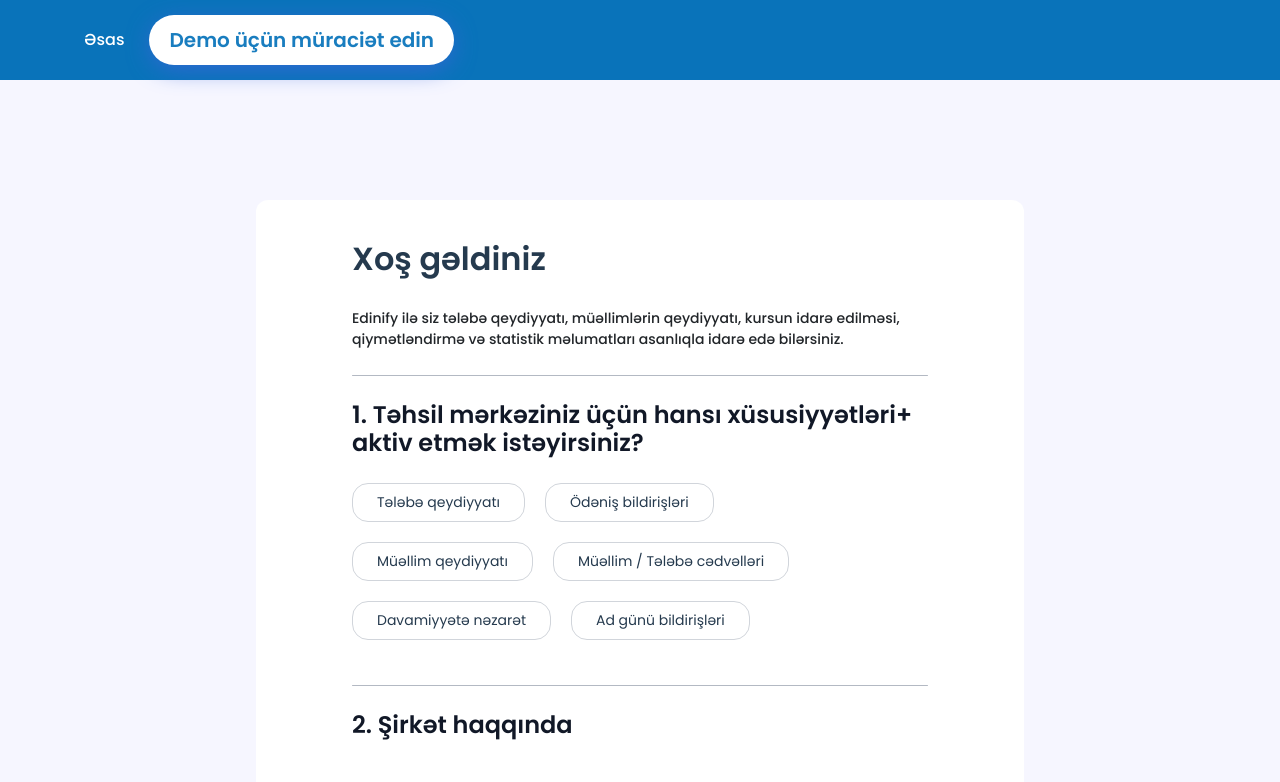
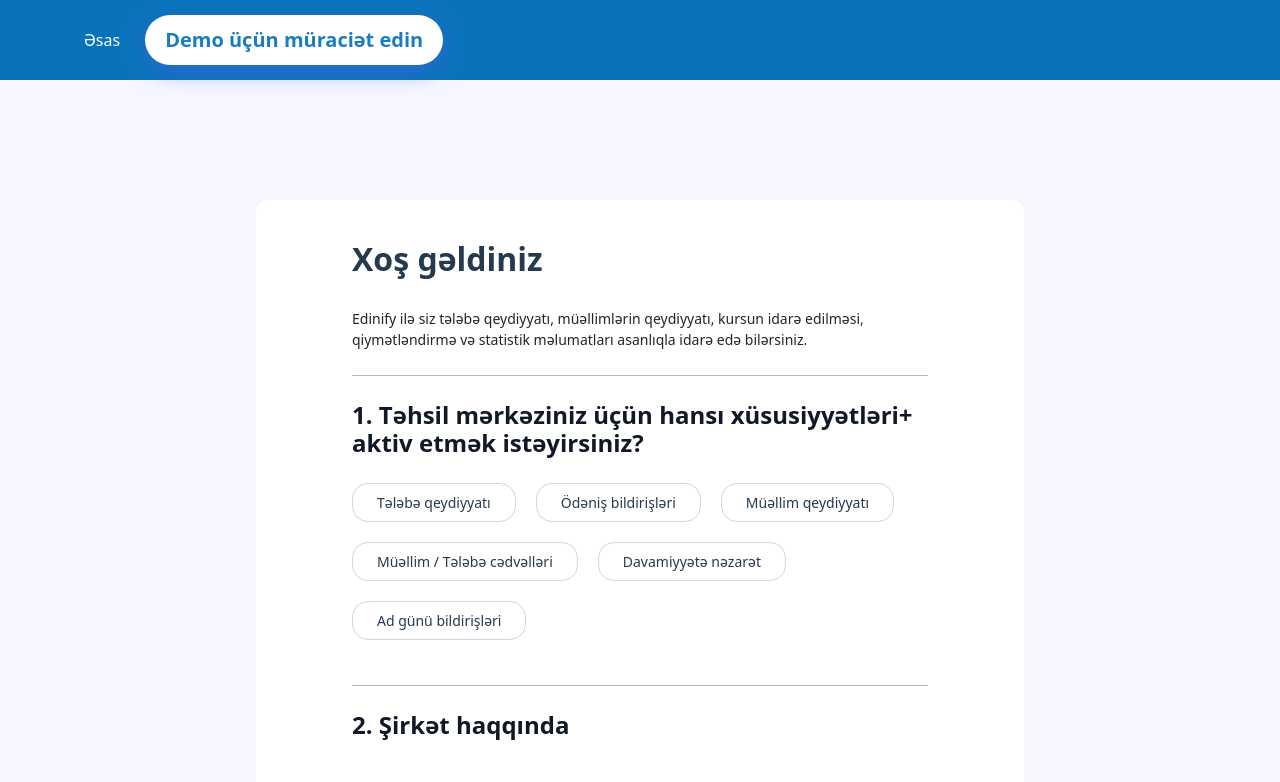
Before and after one commit to SamedovResul/Ednify, a React (Create React App) app: page /demo in a window 1280 px wide. Shown: the top 782 px of the page. Built offline with nearby package versions, Linux system fonts and the light colour scheme.

Commit message:
change color and some deisgn

```diff
--- a/public/index.html
+++ b/public/index.html
@@ -11,16 +11,17 @@
     />
     <link rel="apple-touch-icon" href="%PUBLIC_URL%/logo192.png" />
     <link rel="manifest" href="%PUBLIC_URL%/manifest.json" />
-    <link rel="preconnect" href="https://fonts.googleapis.com" />
-    <link rel="preconnect" href="https://fonts.gstatic.com" crossorigin />
-    <link
+    <link rel="preconnect" href="https://fonts.googleapis.com">
+<link rel="preconnect" href="https://fonts.gstatic.com" crossorigin>
+<link href="https://fonts.googleapis.com/css2?family=Audiowide&family=Roboto:wght@100&display=swap" rel="stylesheet">
+    <!-- <link
       href="https://fonts.googleapis.com/css2?family=Poppins:wght@400;500;600;700;800&display=swap"
       rel="stylesheet"
     />
     <link
       href="https://unpkg.com/boxicons@2.1.4/css/boxicons.min.css"
       rel="stylesheet"
-    />
+    />   -->
     <link rel="stylesheet" href="https://cdnjs.cloudflare.com/ajax/libs/font-awesome/6.4.0/css/all.min.css" integrity="sha512-iecdLmaskl7CVkqkXNQ/ZH/XLlvWZOJyj7Yy7tcenmpD1ypASozpmT/E0iPtmFIB46ZmdtAc9eNBvH0H/ZpiBw==" crossorigin="anonymous" referrerpolicy="no-referrer" />
     <title>Edinify</title>
   </head>
--- a/src/App.css
+++ b/src/App.css
@@ -1,3 +1,8 @@
+
+@font-face {
+  font-family: myFont ;
+  src: url('./component/Roboto-Bold.ttf');
+}
 
 nav{
   background-color: #0973ba;
@@ -14,7 +19,15 @@
 nav div {
   width: 90%;
   margin: auto;
+  /* display: flex; */
+  /* justify-content: space-between; */
 }
+
+/*
+.logo p{
+
+  font-family: 'Audiowide', sans-serif;
+} */
 
 nav ul {
   display: flex;
@@ -375,9 +388,13 @@
   margin: 15px;
 }
 
+
+
 .Footer .box h5 {
+  font-family: 'Audiowide', cursive;
   font-size: 30px;
   margin: 20px;
+
 }
 
 .Footer .box div i{
@@ -407,7 +424,7 @@
   padding: 0;
   margin: 0;
   box-sizing: border-box;
-  font-family: 'Poppins', sans-serif;
+  /* font-family: 'Poppins', sans-serif; */
 }
 
 body, html {
--- a/src/component/Navbar.jsx
+++ b/src/component/Navbar.jsx
@@ -6,6 +6,9 @@
   return (
     <nav>
       <div>
+        {/* <div className="logo">
+          <p> Edinify </p>
+        </div> */}
         <ul>
           <li>
             <Link to='/' > Əsas </Link>
```
Also changed, not shown: src/component/Roboto-Bold.ttf (added).
